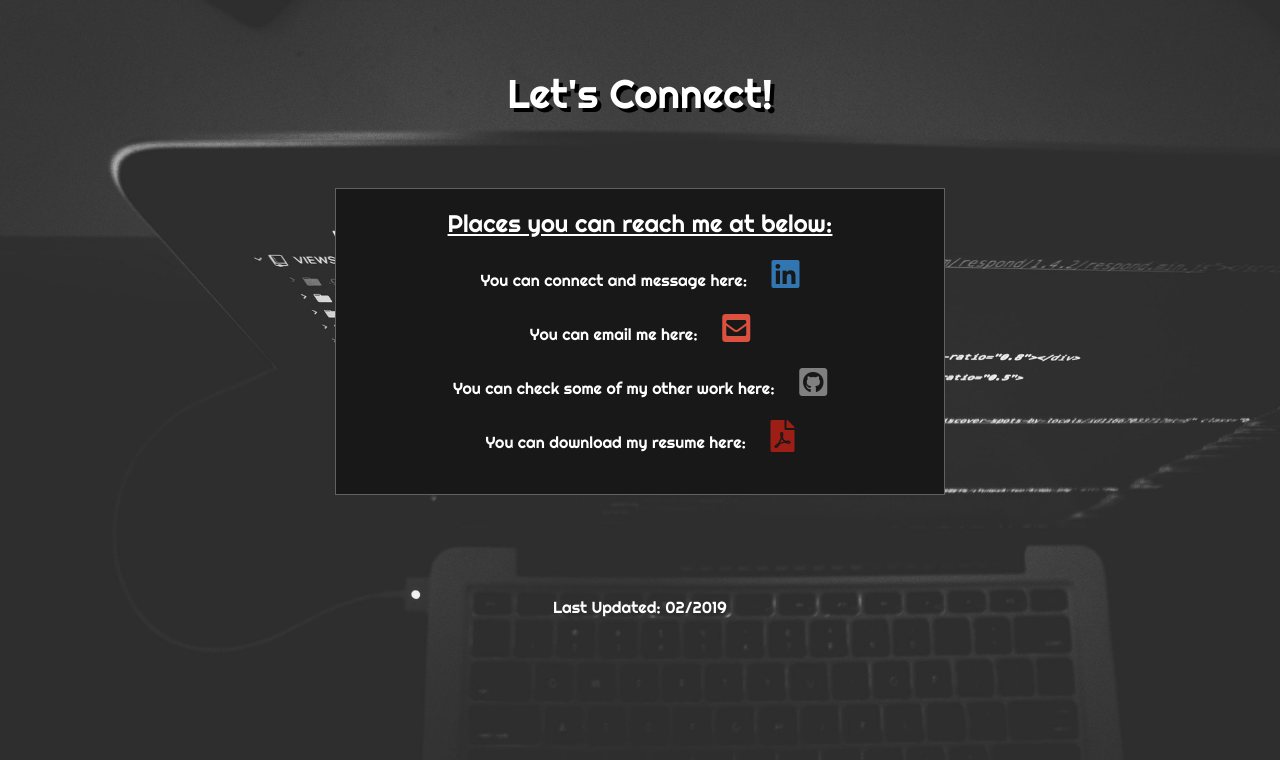
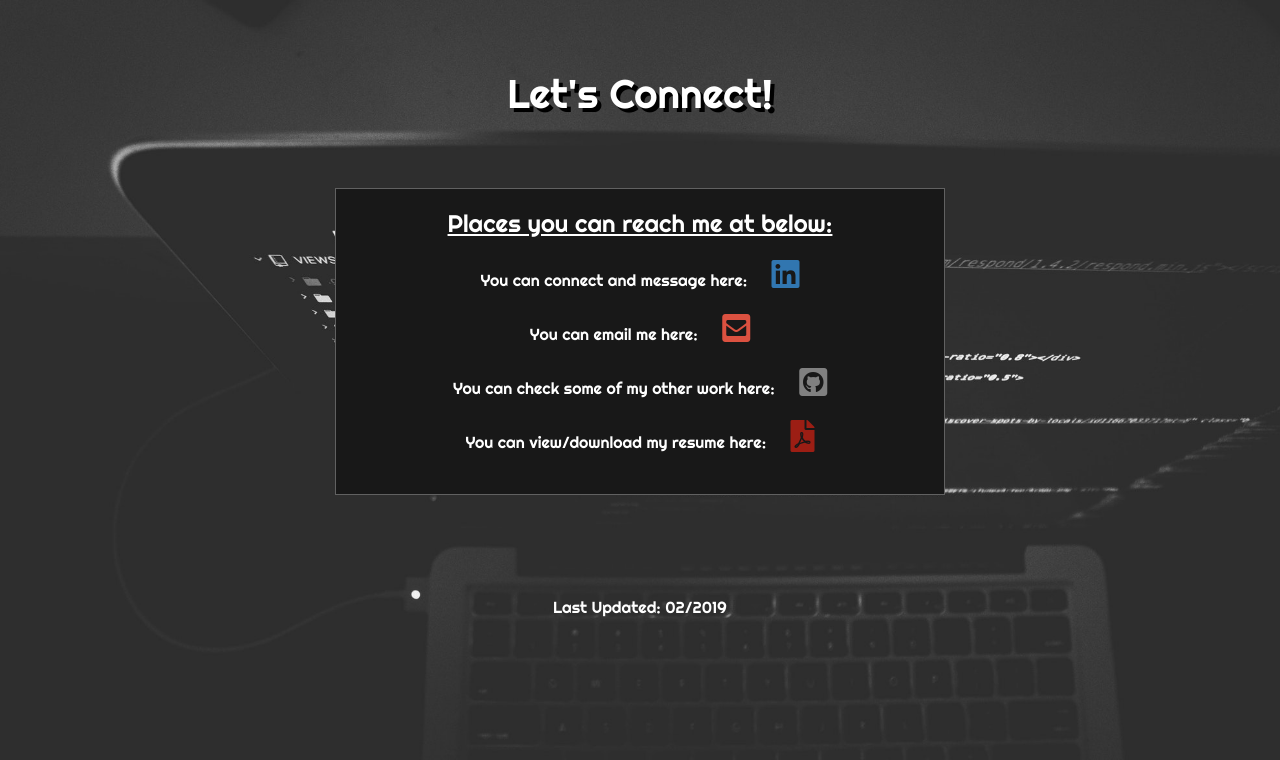
Before and after one commit to gustavoArellano/myPortfolio, a plain HTML site: page index.html in a window 1280 px wide. Shown: the part 2298-3058 px from the top of the page. Drawn offline with nearby package versions, Linux system fonts and the light colour scheme.

Commit message:
pdf update for desktop/tablet mode

```diff
--- a/index.html
+++ b/index.html
@@ -106,7 +106,6 @@
 
             <!-- <div class="project fadeIn">
                 <img src="./static/images/placeholder.png" alt="">
-
                 <div class="projectInfo">
                     <h4><u>Coming Soon</u></h4>
                     <br>
@@ -118,7 +117,6 @@
 
             <!-- <div class="project fadeIn">
                 <img src="./static/images/placeholder.png" alt="">
-
                 <div class="projectInfo">
                     <h4><u>Coming Soon</u></h4>
                     <br>
@@ -144,7 +142,7 @@
 
                 <p class="hideInMobile">You can check some of my other work here: <a href="https://github.com/gustavoArellano" target="_blank"><i class="fab fa-github-square fa-2x"></i></a></p>
 
-                <p class="hideInMobile">You can download my resume here: <a href="file:///Users/gustavo/Documents/coverLetter_resumes/Gustavo%20RESUME.pdf" target="_blank"><i class="fas fa-file-pdf fa-2x"></i></a></p>
+                <p class="hideInMobile">You can view/download my resume here: <a href="/static/file/Gustavo RESUME.pdf" target="_blank"><i class="fas fa-file-pdf fa-2x"></i></a></p>
 
                 <p class="onlyOnMobile"><a href="https://www.linkedin.com/in/gustavo-arellano/" target="_blank"><i class="fab fa-linkedin fa-5x"></i></a></p>
                 <p class="onlyOnMobile"><a href="mailto:gustavoa813arellano@gmail.com"><i class="fas fa-envelope-square fa-5x"></i></a></p>
```
